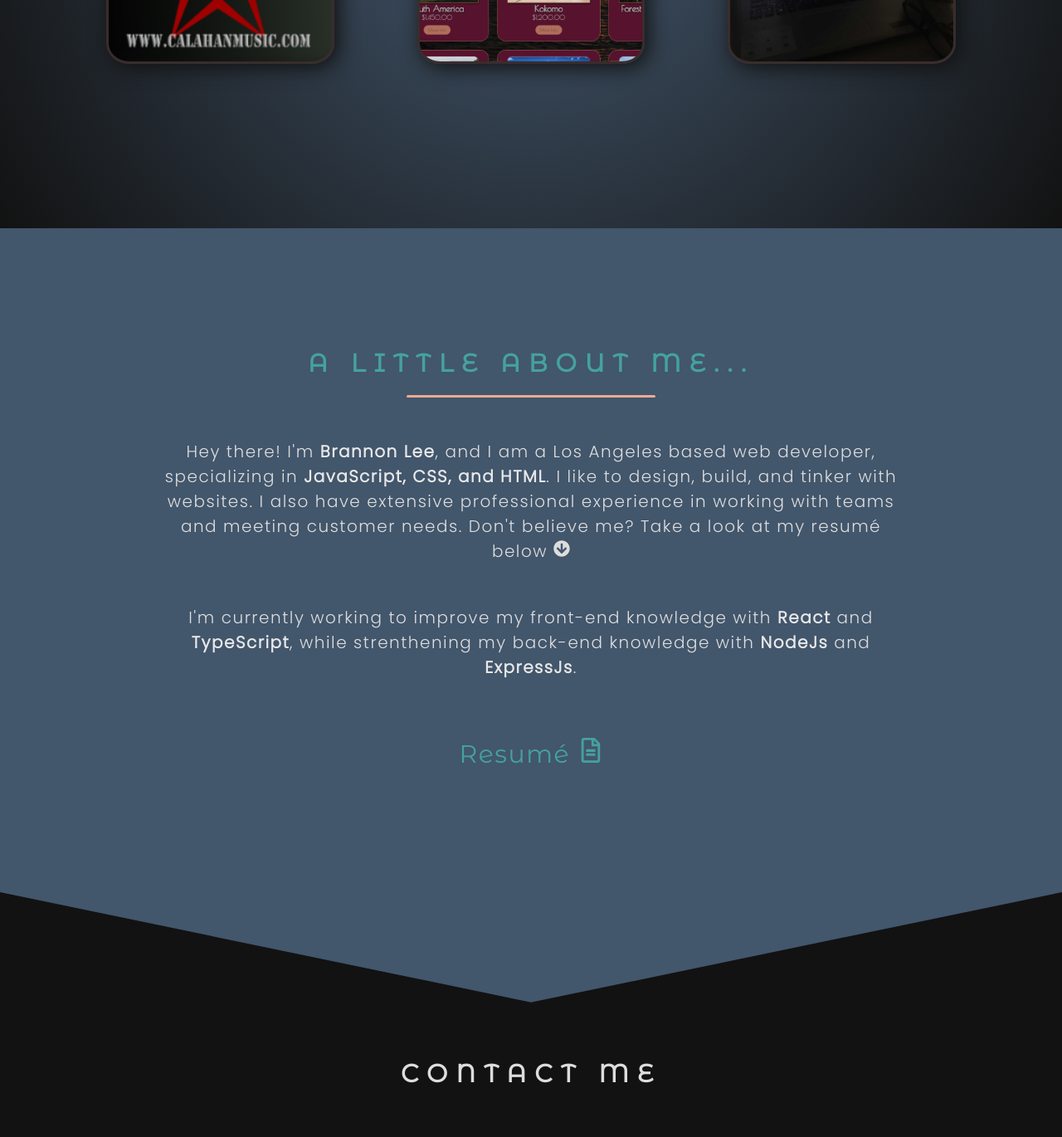
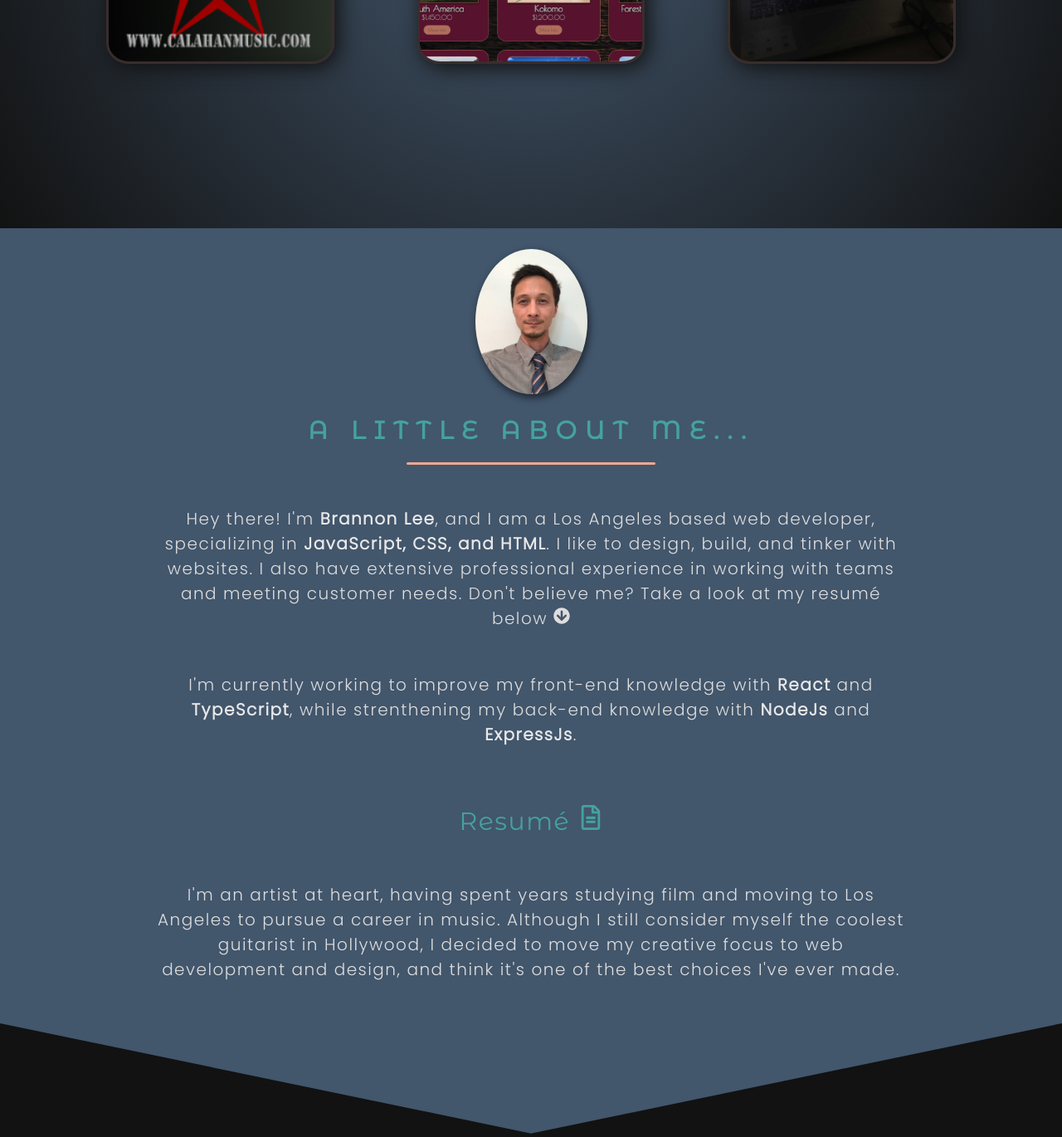
Before and after one commit to menomenonkwan/portfolio, a React (Create React App) app: page / in a window 1280 px wide. Shown: the part 1325-2695 px from the top of the page at 83% size. Built offline with nearby package versions, Linux system fonts and the light colour scheme.

Commit message:
adjust bio

```diff
--- a/src/components/About.js
+++ b/src/components/About.js
@@ -1,17 +1,21 @@
 import { FaRegFileAlt } from 'react-icons/fa';
-import { Bio } from './assets/Content';
+import { Bio, BioExtended } from './assets/Content';
 import { Link } from 'react-router-dom';
 import Resume from './assets/images/BrannonLee_Resume.pdf'
+import profile from './assets/images/prof_img.jpg'
+
 
 const About = () => {
   return (
     <div className="container">
     <div id="about-card">
       <div className="about">
+      <img className="prof-pic" src={profile} alt="profile"/>
         <h3>A LITTLE ABOUT ME...</h3>
         <hr />
         <Bio />
         <Link to={Resume} className="resume" target="_blank">Resum&eacute; <FaRegFileAlt /></Link>
+        <BioExtended />
       </div>
 
     </div>
--- a/src/components/assets/Content.js
+++ b/src/components/assets/Content.js
@@ -42,6 +42,14 @@ const Bio = () => {
   return (
     <React.Fragment><p>Hey there! I'm <strong>Brannon Lee</strong>, and I am a Los Angeles based web developer, specializing in <strong>JavaScript, CSS, and HTML</strong>. I like to design, build, and tinker with websites. I also have extensive professional experience in working with teams and meeting customer needs. Don't believe me? Take a look at my resum&eacute; below <FaArrowCircleDown /></p>
     <p>I'm currently working to improve my front-end knowledge with <strong>React</strong> and <strong>TypeScript</strong>, while strenthening my back-end knowledge with <strong>NodeJs</strong> and <strong>ExpressJs</strong>.</p>
+    </React.Fragment>
+  )
+}
+
+const BioExtended = () => {
+  return (
+    <React.Fragment>
+      <p>I'm an artist at heart, having spent years studying film and moving to Los Angeles to pursue a career in music. Although I still consider myself the coolest guitarist in Hollywood, I decided to move my creative focus to web development and design, and think it's one of the best choices I've ever made.</p>
     </React.Fragment>
   )
 }
@@ -118,4 +126,4 @@ const portfolioProjects = [
   },
 ];
 
-export { projectLinks, Bio, portfolioProjects }
+export { projectLinks, Bio, BioExtended, portfolioProjects }
--- a/src/styles/App.css
+++ b/src/styles/App.css
@@ -529,14 +529,20 @@ h2 {
   -webkit-filter: brightness(1.05);
   filter: brightness(1.05);
 }
-
+.prof-pic {
+  border-radius: 50%;
+  margin: 25px auto;
+  width: 135px;
+  height: 175px;
+  box-shadow: 2px 4px 10px rgba(0, 0, 0, 0.6);
+}
 .resume {
   font-family: var(--secondary-font), sans-serif;
   text-decoration: none;
   font-size: 3rem;
   color: var(--main-blue);
   padding: 5px;
-  margin-top: 15px;
+  margin: 15px 0 50px 0;
   border-radius: 3px;
   position: relative;
 }
```
Also changed, not shown: src/components/assets/images/prof_img.jpg (added), 1 other file (tests, documents, lock files or other folders).
